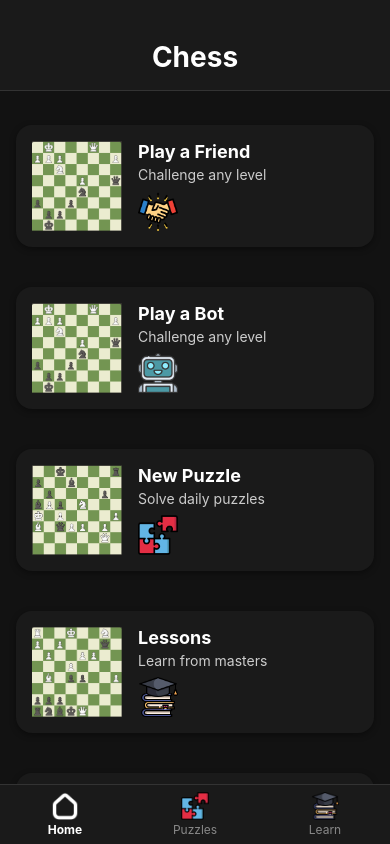
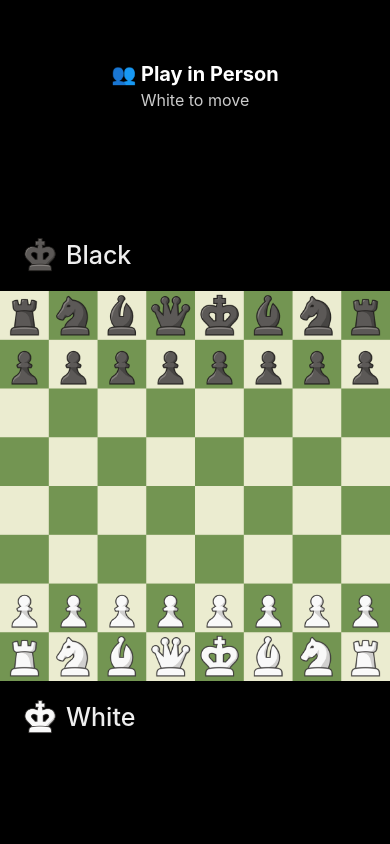
Before and after one commit to SantanuBishi/Chess.com-Mobile-version-mod, a React Native app: screen /playinPersonPage2 in a window 390 px wide. Built offline with nearby package versions, Linux system fonts and the light colour scheme.

Commit message:
♟️ Final layout polish: centered board, left-aligned labels, en passant capture fix

```diff
--- a/App.js
+++ b/App.js
@@ -3,7 +3,7 @@ import { NavigationContainer } from '@react-navigation/native';
 import { createNativeStackNavigator } from '@react-navigation/native-stack';
 import HomePage from './App/component/HomePage';
 import  PlayFriendPage1  from "./src/PlayFriend/playFriendPage1";
-import  PlayFriendPage2  from "./src/PlayFriend/playinPersonPage1";
+import  PlayinPersonPage1  from "./src/PlayFriend/playinPersonPage1";
 import  PlayinPersonPage2 from "./src/PlayFriend/playinPersonPage2";
 
 const Stack = createNativeStackNavigator();
@@ -14,8 +14,8 @@ export default function App() {
       <Stack.Navigator initialRouteName="Home" screenOptions={{ headerShown: false }}>
         <Stack.Screen name="Home" component={HomePage} />
          <Stack.Screen name="playFriendPage1" component={PlayFriendPage1} />
-         <Stack.Screen name="playFriendPage2" component={PlayFriendPage2} />
-         <Stack.Screen name="playFriendPage3" component={PlayinPersonPage2} />
+         <Stack.Screen name="playinPersonPage1" component={PlayinPersonPage1} />
+         <Stack.Screen name="playinPersonPage2" component={PlayinPersonPage2} />
       </Stack.Navigator>
     </NavigationContainer>
   );
--- a/src/PlayFriend/playFriendPage1.jsx
+++ b/src/PlayFriend/playFriendPage1.jsx
@@ -16,7 +16,7 @@ export default function PlayFriendPage1() {
       {/* Option 1: Play in Person */}
       <TouchableOpacity
         style={styles.optionCard}
-        onPress={() => navigation.navigate('playFriendPage2')}
+        onPress={() => navigation.navigate('playinPersonPage1')}
       >
         <Text style={styles.icon}>👥</Text>
         <Text style={styles.label}>Play in Person</Text>
--- a/src/PlayFriend/playinPersonPage1.jsx
+++ b/src/PlayFriend/playinPersonPage1.jsx
@@ -2,7 +2,7 @@
 import React, { useState } from 'react';
 import { View,  Text,  TextInput,  TouchableOpacity,  Switch,  StyleSheet,  ScrollView,} from 'react-native';
 import { useNavigation } from '@react-navigation/native';
-import styles from './playFriendPage2Styles';
+import styles from './playinPersonPage1Styles';
 
 
 export default function PlayinPersonPage1() {
@@ -21,9 +21,9 @@ export default function PlayinPersonPage1() {
       rotateBoard,
     });
 
-    navigation.navigate('playFriendPage3', {
-      whitePlayer,
-      blackPlayer,
+    navigation.navigate('playinPersonPage2', {
+      whitePlayer : whitePlayer,
+      blackPlayer : blackPlayer,
       timeControl,
       rotateBoard,
       startTimer: true,
--- a/src/PlayFriend/playinPersonPage2.jsx
+++ b/src/PlayFriend/playinPersonPage2.jsx
@@ -1,5 +1,6 @@
 import React, { useState, useRef } from 'react';
-import { View, Image, TouchableOpacity, Dimensions } from 'react-native';
+import { View, Image, TouchableOpacity, Dimensions, Text, ScrollView } from 'react-native';
+import { useRoute } from '@react-navigation/native';
 import { Chess } from 'chess.js';
 import styles from './playinPersonPage2Styles';
 
@@ -51,15 +52,18 @@ for (let r = 8; r >= 1; r--) {
 }
 
 export default function PlayinPersonPage2() {
+  const route = useRoute();
+  const { whitePlayer = 'White', blackPlayer = 'Black' } = route.params || {};
+
   const game = useRef(new Chess());
   const [selectedSquare, setSelectedSquare] = useState(null);
   const [lastMoveFromSquare, setLastMoveFromSquare] = useState(null);
   const [lastMoveSquare, setLastMoveSquare] = useState(null);
   const [legalMoves, setLegalMoves] = useState([]);
   const [positionMap, setPositionMap] = useState(getPositionMap(game.current.fen()));
+  const [moveHistory, setMoveHistory] = useState([]);
 
   const handleSquareClick = (square) => {
-    // No piece selected yet
     if (!selectedSquare) {
       const moves = game.current.moves({ square, verbose: true });
       if (moves.length > 0) {
@@ -69,14 +73,12 @@ export default function PlayinPersonPage2() {
       return;
     }
 
-    // Same square tapped again → deselect
     if (square === selectedSquare) {
       setSelectedSquare(null);
       setLegalMoves([]);
       return;
     }
 
-    // Invalid square tapped → deselect
     const isLegal = legalMoves.some((m) => m.to === square);
     if (!isLegal) {
       setSelectedSquare(null);
@@ -84,7 +86,6 @@ export default function PlayinPersonPage2() {
       return;
     }
 
-    // Valid move → execute
     const move = game.current.move({
       from: selectedSquare,
       to: square,
@@ -97,11 +98,38 @@ export default function PlayinPersonPage2() {
       setSelectedSquare(null);
       setLegalMoves([]);
       setPositionMap(getPositionMap(game.current.fen()));
+      setMoveHistory((prev) => [...prev, move.san]);
     }
   };
 
   return (
     <View style={styles.container}>
+      {/* Header */}
+      <View style={styles.header}>
+        <Text style={styles.modeLabel}>👥 Play in Person</Text>
+        <Text style={styles.turnIndicator}>
+          {game.current.turn() === 'w' ? `${whitePlayer} to move` : `${blackPlayer} to move`}
+        </Text>
+        <ScrollView horizontal style={styles.moveScroll} contentContainerStyle={styles.moveScrollContent}>
+          {moveHistory.map((move, idx) => (
+            <Text key={`move-${idx}`} style={styles.moveItem}>
+              {idx + 1}. {move}
+            </Text>
+          ))}
+        </ScrollView>
+      </View>
+
+      {/* Vertically Centered Block */}
+      <View style={styles.centerBlock}>
+        {/* Black Player Label */}
+        <View style={styles.playerRow}>
+          <View style={styles.playerBlock}>
+            <Image source={require('../../assets/bK.png')} style={styles.playerIcon} />
+            <Text style={styles.playerLabel}>{blackPlayer}</Text>
+          </View>
+        </View>
+
+        {/* Board */}
         <View style={[styles.boardWrapper, { width: boardSize, height: boardSize }]}>
           <Image
             source={require('../../assets/Chessboard.png')}
@@ -164,7 +192,8 @@ export default function PlayinPersonPage2() {
           )}
           {legalMoves.map((moveObj) => {
             const square = moveObj.to;
-          const isCapture = moveObj.flags.includes('c');
+            const isCapture = moveObj.flags.includes('c') || moveObj.flags.includes('e');
+
             return (
               <View
                 key={`highlight-${square}`}
@@ -180,8 +209,8 @@ export default function PlayinPersonPage2() {
                       }
                     : {
                         ...styles.highlightLegal,
-                      top: getSquarePosition(square).top + (squareSize - 16) / 2,
-                      left: getSquarePosition(square).left + (squareSize - 16) / 2,
+                        top: getSquarePosition(square).top + (squareSize - 20) / 2,
+                        left: getSquarePosition(square).left + (squareSize - 20) / 2,
                       },
                 ]}
               />
@@ -204,6 +233,15 @@ export default function PlayinPersonPage2() {
             />
           ))}
         </View>
+
+        {/* White Player Label */}
+        <View style={styles.playerRow}>
+          <View style={styles.playerBlock}>
+            <Image source={require('../../assets/wK.png')} style={styles.playerIcon} />
+            <Text style={styles.playerLabel}>{whitePlayer}</Text>
+          </View>
+        </View>
+      </View>
     </View>
   );
 }
--- a/src/PlayFriend/playinPersonPage2Styles.js
+++ b/src/PlayFriend/playinPersonPage2Styles.js
@@ -1,69 +1,131 @@
-import { StyleSheet } from 'react-native';
+import { StyleSheet, Dimensions } from 'react-native';
+
+const boardSize = Dimensions.get('window').width;
 
 export default StyleSheet.create({
   container: {
     flex: 1,
     backgroundColor: '#000',
+    paddingTop: 50,
+    paddingBottom: 80,
+  },
+
+  header: {
+    width: '100%',
+    paddingVertical: 12,
+    alignItems: 'center',
     justifyContent: 'center',
+  },
+
+  modeLabel: {
+    fontSize: 20,
+    fontWeight: '700',
+    color: '#fff',
+  },
+
+  turnIndicator: {
+    fontSize: 16,
+    color: '#ccc',
+    marginTop: 4,
+  },
+
+  moveScroll: {
+    marginTop: 40,
+    maxHeight: 30,
+    width: '100%',
+  },
+
+  moveScrollContent: {
+    paddingHorizontal: 12,
     alignItems: 'center',
   },
+
+  moveItem: {
+    marginRight: 12,
+    fontSize: 14,
+    color: '#ccc',
+    backgroundColor: '#4b4a4aff',
+    padding:2,
+    borderRadius: 5,
+  },
+
+  centerBlock: {
+    position: 'absolute',
+    top: '50%',
+    left: 0,
+    right: 0,
+    transform: [{ translateY: -boardSize / 2 }],
+    zIndex: 1,
+  },
+
+  playerRow: {
+    flexDirection: 'row',
+    alignItems: 'center',
+    justifyContent: 'flex-start',
+    paddingLeft: 20,
+    marginVertical: 8,
+  },
+
+  playerBlock: {
+    flexDirection: 'row',
+    alignItems: 'center',
+  },
+
+  playerIcon: {
+    width: 40,
+    height: 40,
+    marginRight: 6,
+  },
+
+  playerLabel: {
+    fontSize: 25,
+    fontWeight: '500',
+    color: '#eee',
+  },
+
   boardWrapper: {
     position: 'relative',
+    marginVertical: 8,
+    alignSelf: 'center',
   },
+
   board: {
     position: 'absolute',
     resizeMode: 'contain',
   },
+
   piece: {
     position: 'absolute',
-    zIndex: 2,
+    zIndex: 5,
   },
+
   square: {
     position: 'absolute',
-    zIndex: 3,
+    zIndex: 10,
     backgroundColor: 'transparent',
   },
 
-  turnText: {
-    color: '#ccc',
-    fontSize: 16,
-    marginBottom: 12,
-  },
-  historyPanel: {
-    marginTop: 16,
-    paddingHorizontal: 12,
-    width: '100%',
-  },
-  historyText: {
-    color: '#aaa',
-    fontSize: 14,
-    marginBottom: 4,
-  },
   highlightSelected: {
     position: 'absolute',
     backgroundColor: 'rgba(255, 255, 0, 0.4)',
-  zIndex: 1,
+    zIndex: 4,
     borderRadius: 4,
   },
 
   highlightLegal: {
     position: 'absolute',
-  backgroundColor: 'rgba(0, 0, 0, 0.3)',
-  zIndex: 1,
-  width: 16,
-  height: 16,
+    backgroundColor: 'rgba(0, 0, 0, 0.1)',
+    width: 20,
+    height: 20,
     borderRadius: 50,
+    zIndex: 10,
   },
 
   hollowLegal: {
     position: 'absolute',
-  width: 50,
-  height: 50,
-  borderRadius: 50,
-  borderWidth: 5,
-  borderColor: 'rgba(0, 0, 0, 0.3)',
+    borderWidth: 4,
+    borderColor: 'rgba(0, 0, 0, 0.15)',
     backgroundColor: 'transparent',
-  zIndex: 1,
-}
-
+    zIndex: 10,
+  },
 });
```
Also changed, not shown: src/PlayFriend/playinPersonPage1Styles.js (renamed from src/PlayFriend/playFriendPage2Styles.js). Lines whose indentation alone changed are shown as unchanged.
